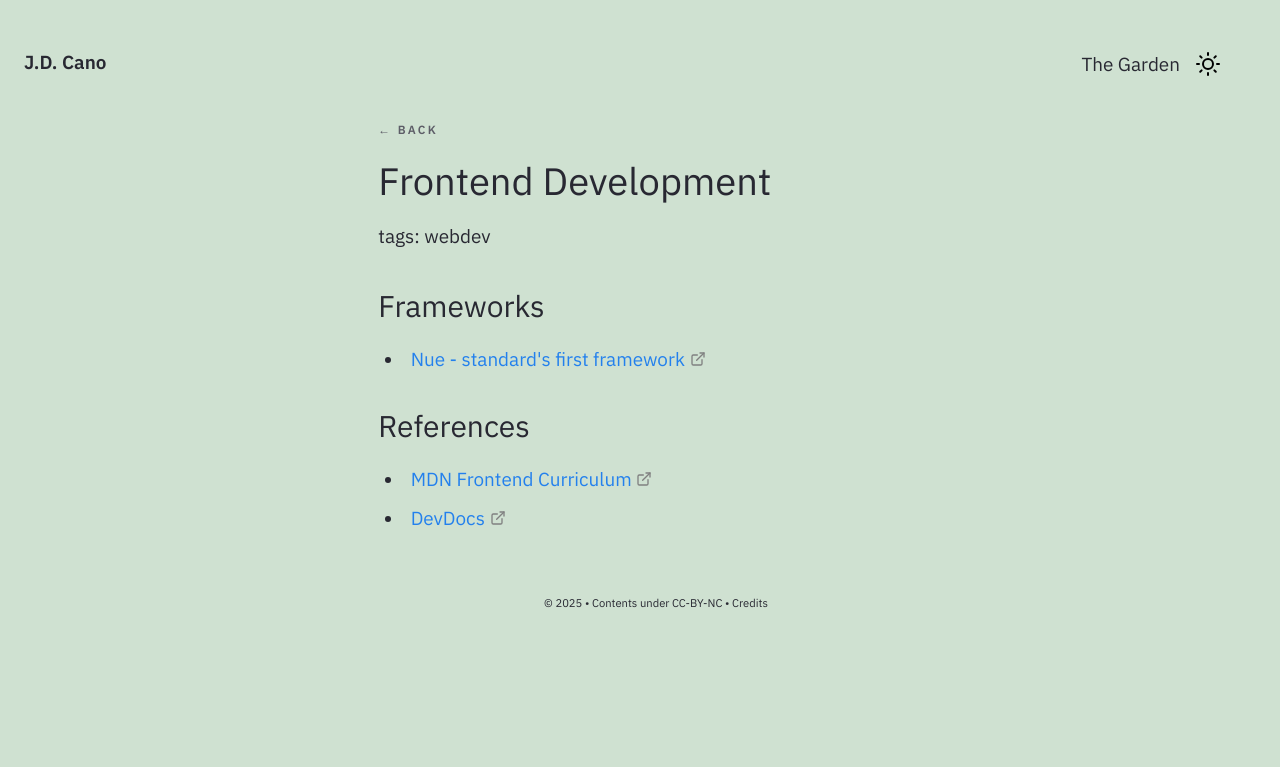
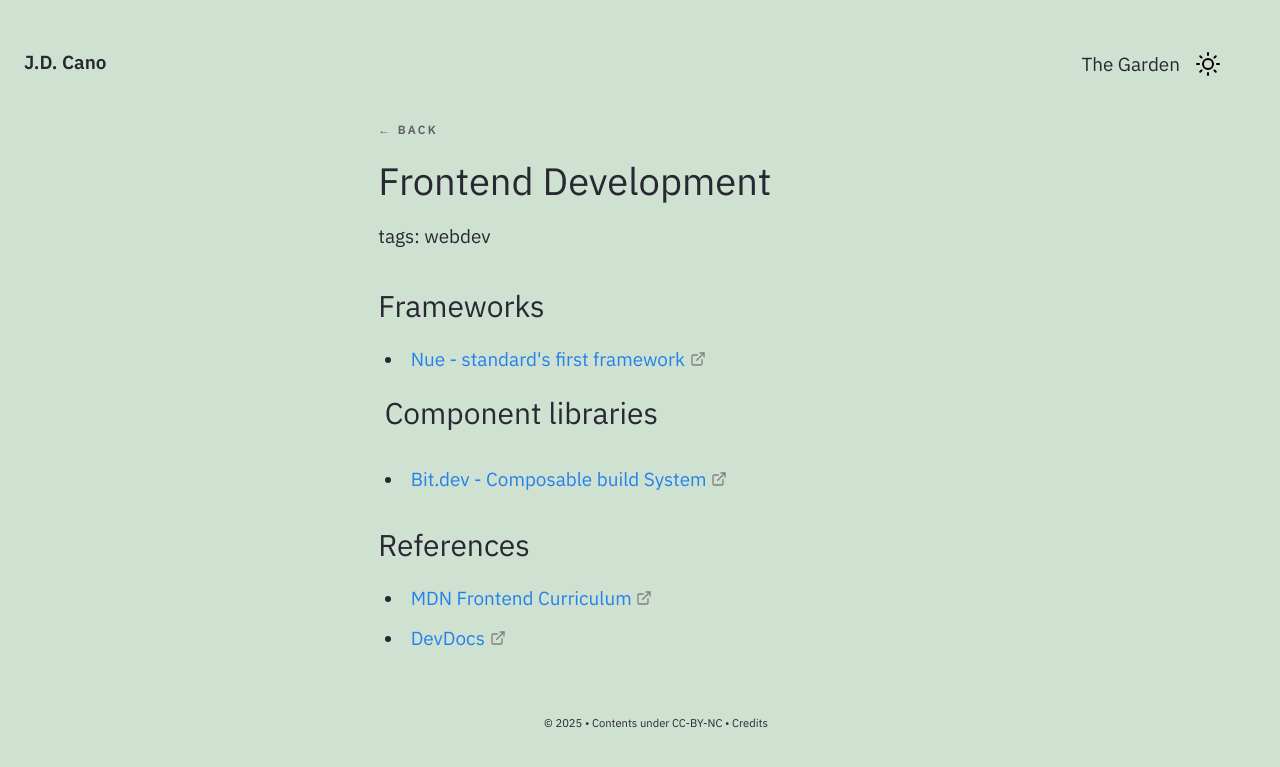
Before and after one commit to Gorzas/gorzas.github.io, a Jekyll site: the page built from _notes/Public/tech/Frontend Development.md, in a window 1280 px wide. Shown: the top 767 px of the page. Built offline with Jekyll 4.4.1, drawn with Linux system fonts in a browser that asks for light colours.

Commit message:
Update Frontend development

```diff
--- a/_notes/Public/tech/Frontend Development.md
+++ b/_notes/Public/tech/Frontend Development.md
@@ -11,6 +11,8 @@ growth: seedlings
 ### Frameworks
 
 - [Nue - standard's first framework](https://nuejs.org/)
+### Component libraries
+- [Bit.dev - Composable build System](https://bit.dev/)
 
 ### References
 - [MDN Frontend Curriculum](https://developer.mozilla.org/en-US/curriculum/)
```
Also changed, not shown: other parts of _notes/Public/tech/Frontend Development.md (+1 -1 lines).
